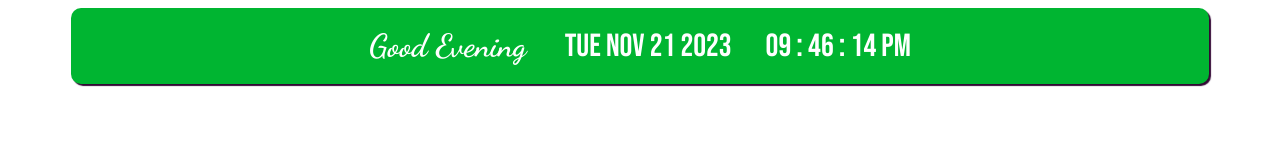
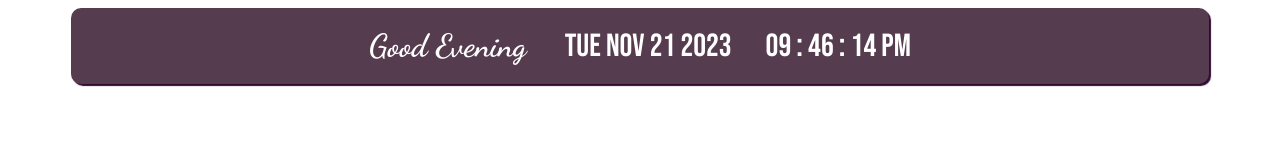
Before and after one commit to onceali/weekly_planner, a plain HTML site: page index.html in a window 1280 px wide. Drawn offline with Linux system fonts and the light colour scheme.

Commit message:
Update index.html

```diff
--- a/index.html
+++ b/index.html
@@ -40,7 +40,7 @@ h1 {
 .card {
     padding: 10px 25px 10px 25px;
     border-radius: 10px;
-    background: #00b531;
+    background: #553c4e;
     width: 85vw;
     color: #fff;
     display: inline-block;
```
